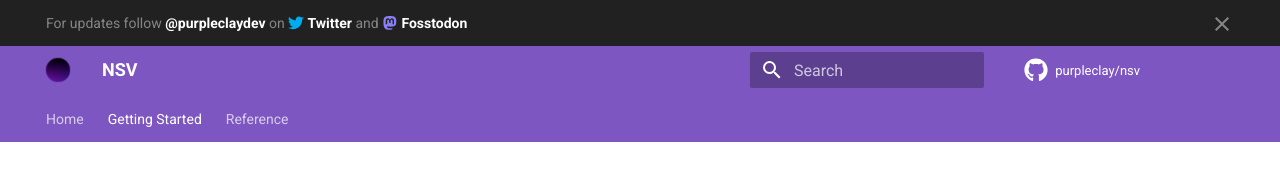
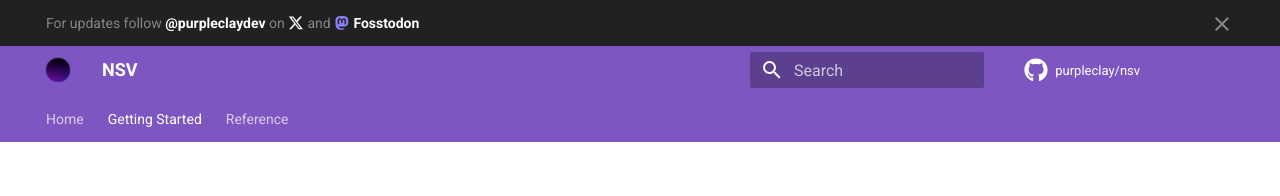
Before and after one commit to purpleclay/nsv, an MkDocs documentation site: the page built from docs/commands.md, in a window 1280 px wide and 1400 px high. Shown: the top 196 px of the window. Built offline with MkDocs 1.6.1 and Material for MkDocs 9.7.7, drawn with Linux system fonts in a browser that asks for light colours; comment, search, counter and statistics services are not loaded.

Commit message:
update twitter to x

```diff
--- a/docs/overrides/main.html
+++ b/docs/overrides/main.html
@@ -11,9 +11,8 @@
 For updates follow <strong>@purpleclaydev</strong> on
 <a href="https://twitter.com/purpleclaydev">
     <span class="twemoji twitter">
-        {% include ".icons/fontawesome/brands/twitter.svg" %}
+        {% include ".icons/fontawesome/brands/x-twitter.svg" %}
     </span>
-    <strong>Twitter</strong>
 </a>
 and
 <a rel="me" href="https://fosstodon.org/@purpleclaydev">
--- a/docs/stylesheets/extra.css
+++ b/docs/stylesheets/extra.css
@@ -11,18 +11,18 @@
 }
 
 .md-typeset .twitter {
-    color: #00acee;
+    color: #fff;
 }
 
-.md-typeset a:hover>span * {
+.md-typeset a:hover > span * {
     filter: brightness(85%);
 }
 
 .new-feature {
-    color: #006C39;
+    color: #006c39;
 }
 
-.rounded-pill{
+.rounded-pill {
     background-color: var(--md-primary-fg-color);
     color: var(--md-primary-bg-color);
     border-radius: 2em;
--- a/mkdocs.yml
+++ b/mkdocs.yml
@@ -75,9 +75,9 @@ extra:
     - icon: fontawesome/brands/github
       link: https://github.com/purpleclay
       name: Purple Clay on GitHub
-    - icon: fontawesome/brands/twitter
-      link: https://twitter.com/purpleclaydev
-      name: Purple Clay on Twitter
+    - icon: fontawesome/brands/x-twitter
+      link: https://x.com/purpleclaydev
+      name: Purple Clay on X
     - icon: fontawesome/brands/mastodon
       link: https://fosstodon.org/@purpleclaydev
       name: Purple Clay on Fosstodon
```
